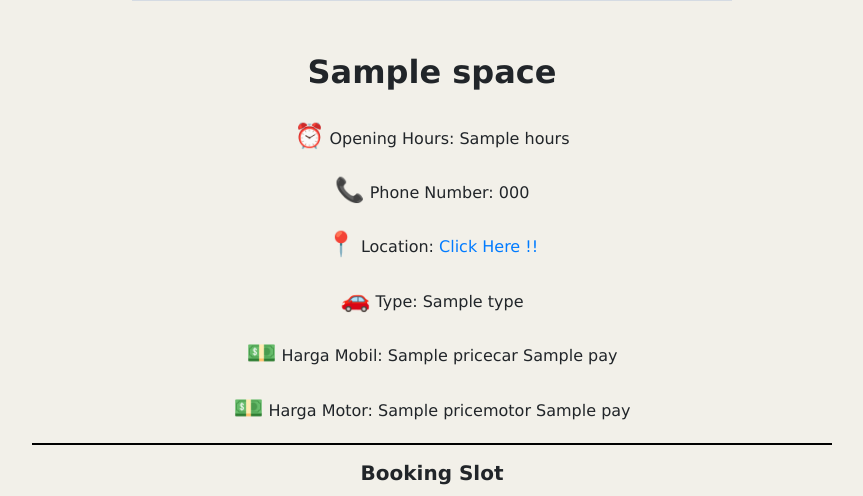
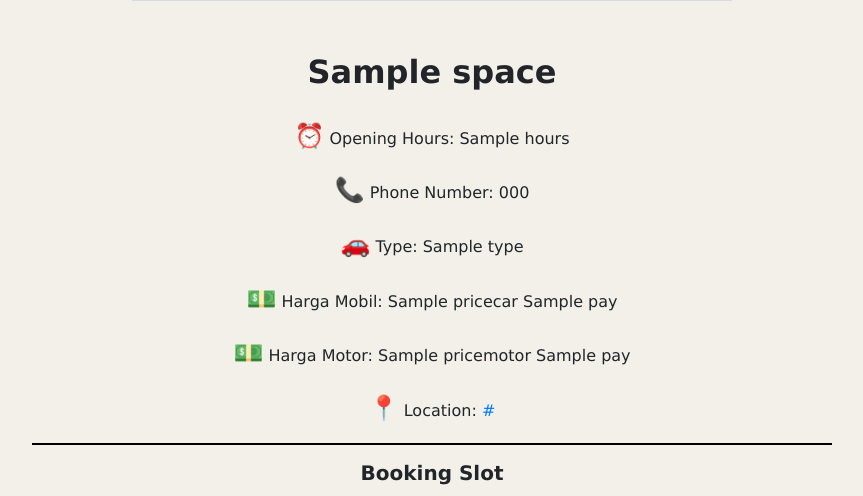
Before and after one commit to nico-kangdra/Kang-Parkir, a Flask app: template templates/spaces/viewspace.html in a window 1280 px wide. Shown: the part 550-1046 px from the top of the page, without its empty margins (208-1071 px from the left). Run offline with Flask 3, Linux system fonts and the light colour scheme; the template is opened without the code that fills it: most values are stand-ins (such as "Sample title", 1, 10 or a date in 2020); grey boxes marked "Sample" are stand-in pictures; parts of the project's set-up code (start-up, migrations or seed data) failed here and were passed over; some libraries are stand-ins or nearby versions.

Commit message:
Update viewspace.html

```diff
--- a/templates/spaces/viewspace.html
+++ b/templates/spaces/viewspace.html
@@ -70,10 +70,6 @@
   <br />
   <p><span>⏰</span> Opening Hours: {{ space['hours'] }}</p>
   <p><span>📞</span> Phone Number: {{space['phone']}}</p>
-  <p>
-    <span>📍</span> Location:
-    <a target="_blank" href="{{space['link']}}">Click Here !!</a>
-  </p>
   <p><span>🚗</span> Type: {{space['type']|capitalize}}</p>
   {% if space['type'] == "mobil" %}
   <p><span>💵</span> Harga Mobil: {{space['pricecar']}} {{space['pay']}}</p>
@@ -83,6 +79,10 @@
   <p><span>💵</span> Harga Mobil: {{space['pricecar']}} {{space['pay']}}</p>
   <p><span>💵</span> Harga Motor: {{space['pricemotor']}} {{space['pay']}}</p>
   {% endif %}
+  <p>
+    <span>📍</span> Location:
+    <a target="_blank" href="{{space['link']}}">{{space['link']}}</a>
+  </p>
   <hr />
 
   <h5>Booking Slot</h5>
```
